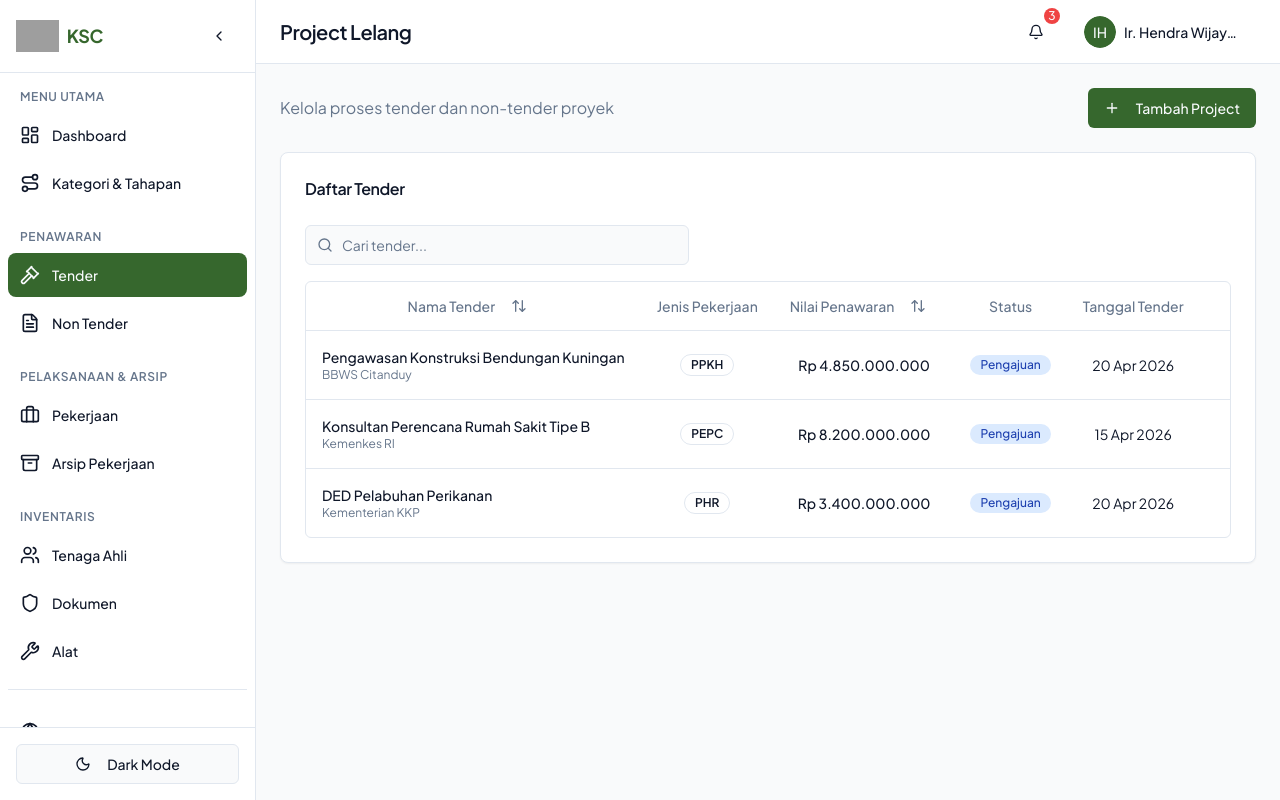
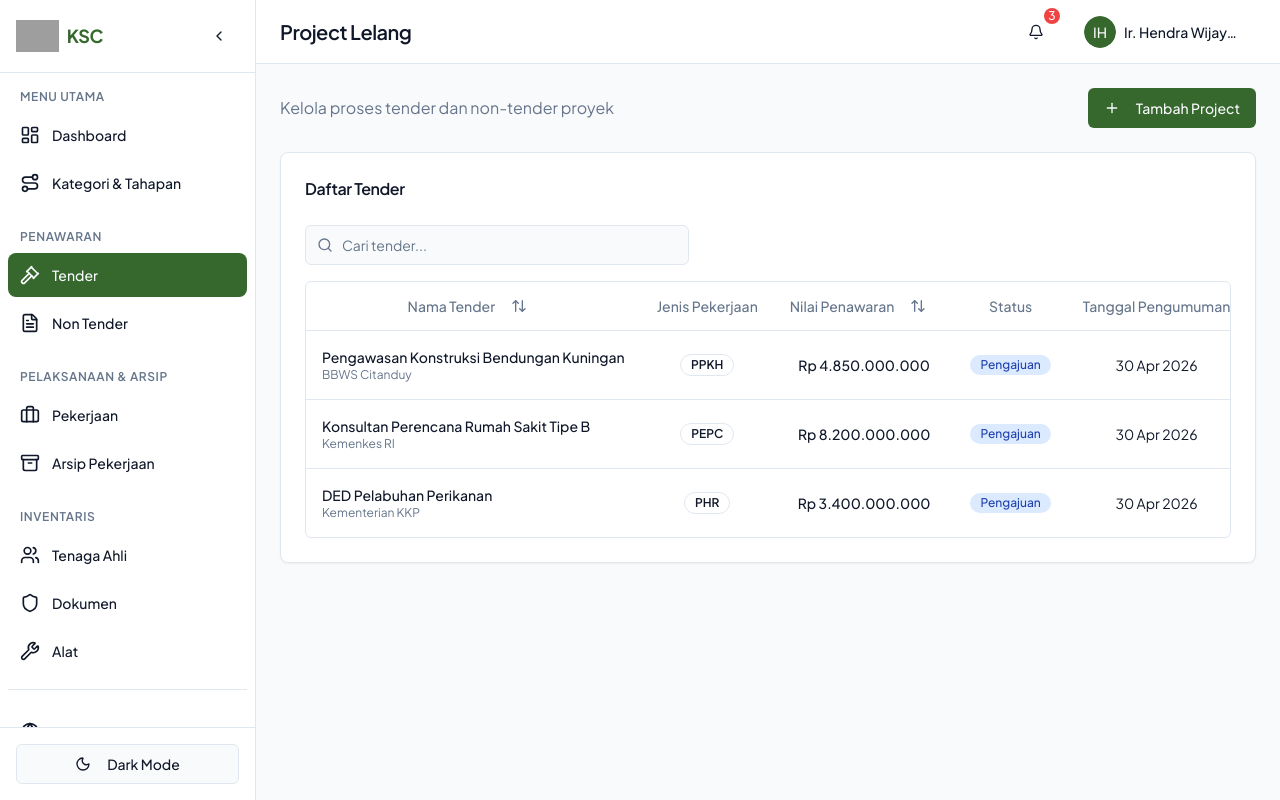
Before and after one commit to muhammaaddsafii-dev/ksc-nextjs, a Next.js app: page /tender in a window 1280 px wide. Built offline with nearby package versions, Linux system fonts and the light colour scheme; grey boxes are pictures that could not be loaded.

Commit message:
edit struktur tabel lelang dan non lelang

```diff
--- a/src/app/non-tender/page.tsx
+++ b/src/app/non-tender/page.tsx
@@ -256,11 +256,11 @@ export default function PraKontrakPage() {
       ),
     },
     {
-      key: "tanggalTarget",
-      header: "Tanggal Selesai Proyek",
+      key: "tanggalMulai",
+      header: "Tanggal Mulai",
       render: (item: PraKontrakNonLelang) => (
         <div className="text-center text-sm min-w-[100px]">
-          {formatDate(item.tanggalTarget)}
+          {formatDate(item.tanggalMulai)}
         </div>
       ),
     },
--- a/src/app/pekerjaan/page.tsx
+++ b/src/app/pekerjaan/page.tsx
@@ -440,6 +440,15 @@ export default function PekerjaanPage() {
       ),
     },
     {
+      key: 'tenderType',
+      header: 'Tender',
+      render: (item: Pekerjaan) => (
+        <div className="flex justify-center">
+          <TenderBadge type={item.tenderType} />
+        </div>
+      ),
+    },
+    {
       key: 'nilaiKontrak',
       header: 'Nilai Kontrak',
       sortable: true,
@@ -481,15 +490,6 @@ export default function PekerjaanPage() {
       key: 'deadline',
       header: 'Deadline',
       render: (item: Pekerjaan) => <DeadlineBadge item={item} />,
-    },
-    {
-      key: 'tenderType',
-      header: 'Tender',
-      render: (item: Pekerjaan) => (
-        <div className="flex justify-center">
-          <TenderBadge type={item.tenderType} />
-        </div>
-      ),
     },
     {
       key: 'deskripsi',
--- a/src/app/tender/page.tsx
+++ b/src/app/tender/page.tsx
@@ -340,11 +340,11 @@ export default function LelangPage() {
       ),
     },
     {
-      key: "tanggalLelang",
-      header: "Tanggal Tender",
+      key: "tanggalHasil",
+      header: "Tanggal Pengumuman",
       render: (item: PraKontrakLelang) => (
         <div className="text-center text-sm min-w-[100px]">
-          {formatDate(item.tanggalLelang)}
+          {item.tanggalHasil ? formatDate(item.tanggalHasil) : "-"}
         </div>
       ),
     },
```
